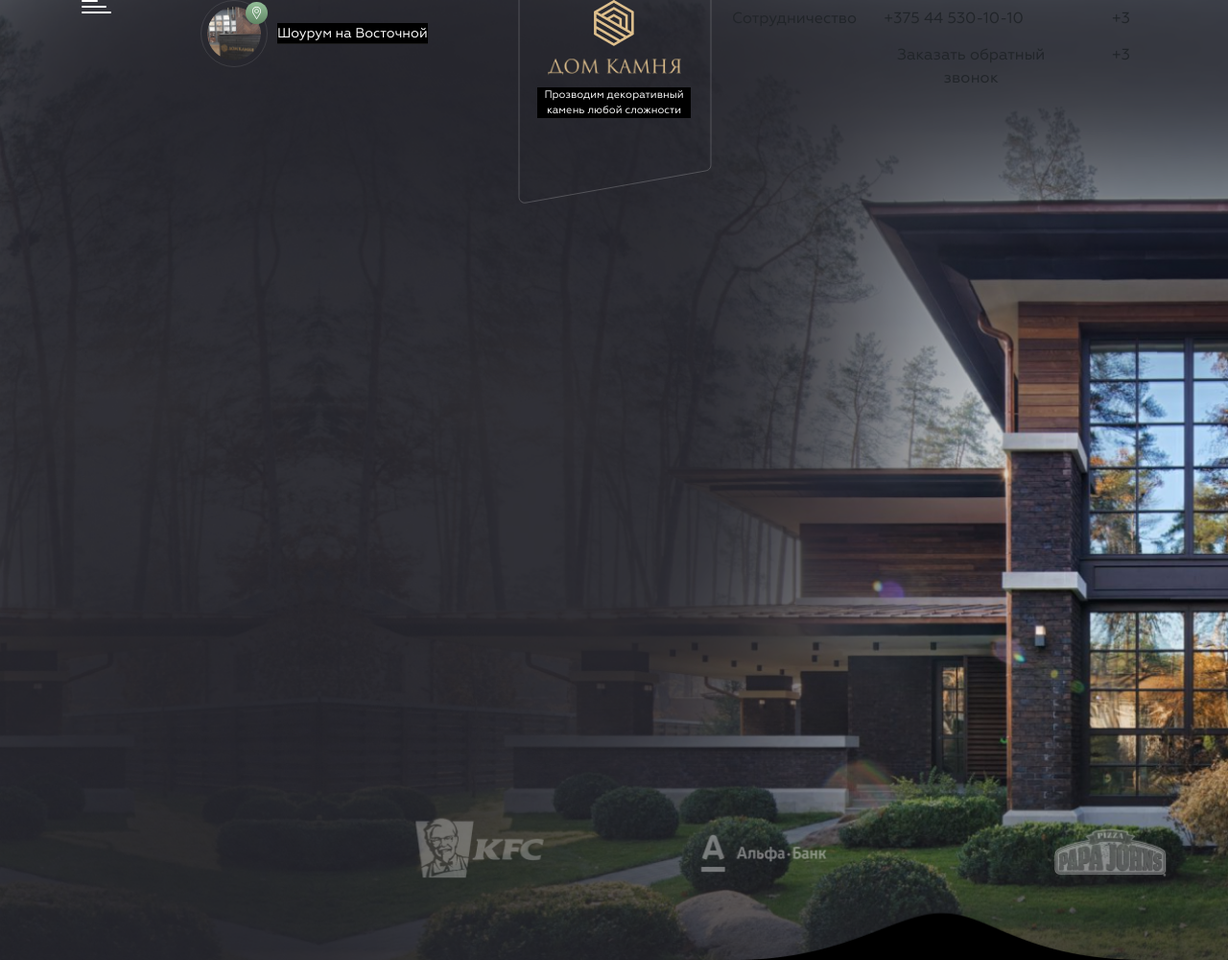
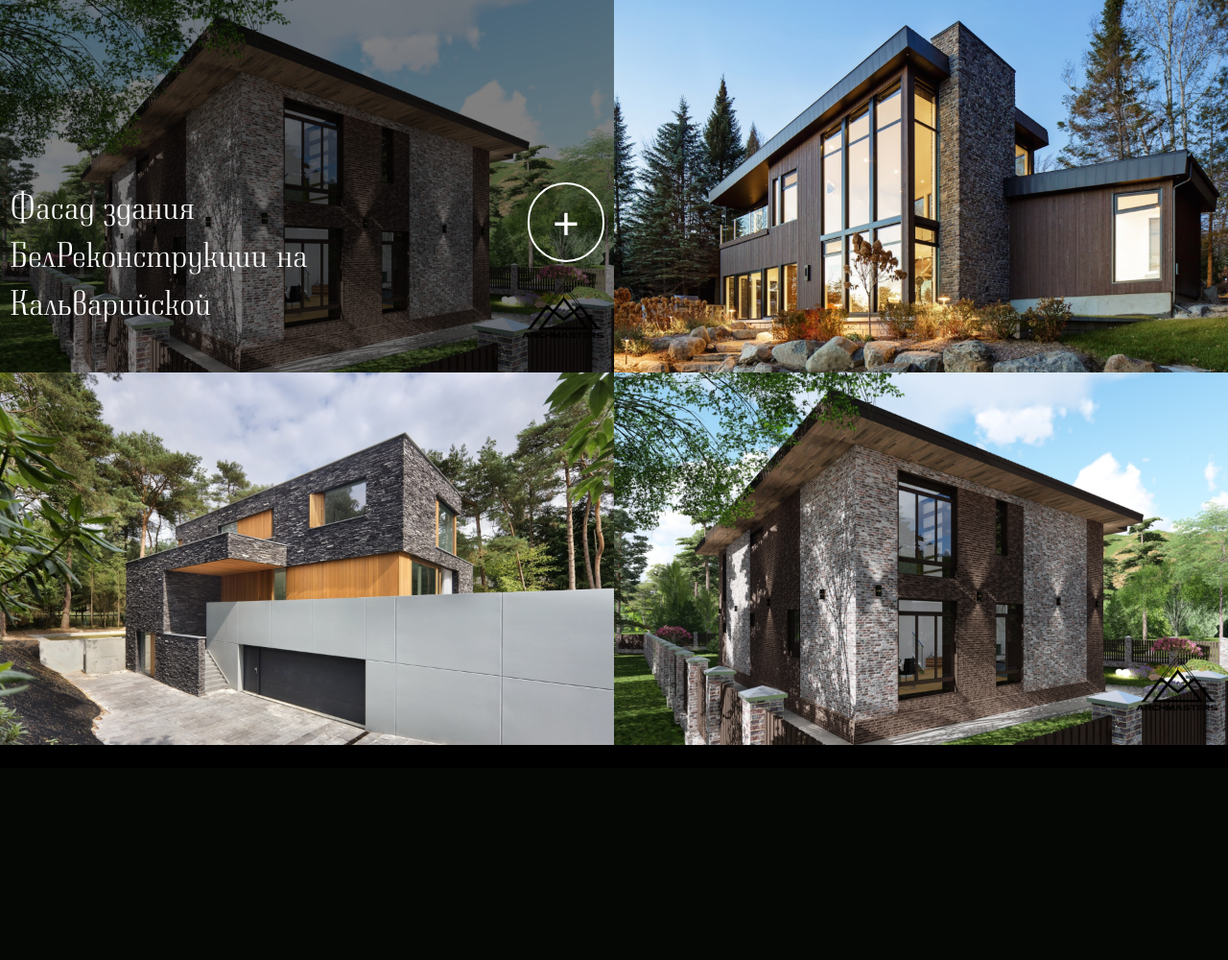
Before and after one commit to Harold-bot/Harold_bot.github.io, a PHP site: page /index.html in a window 1280 px wide. Shown: the whole page at 96% size. After the commit the page ends 776 px from the top, so only its background shows below. Run offline with PHP 8.4, Linux system fonts and the light colour scheme.

Commit message:
block hover image

```diff
--- a/assets/css/style.css
+++ b/assets/css/style.css
@@ -178,3 +178,59 @@
   background-size: cover;
   height: 1000px;
 }
+
+/* .event__img:after { content: ''; position: absolute; top: 0; left: 0; right: 0; bottom: 0; background: rgba(0,0,0,.5);  opacity: 0; }
+
+.event__img:before { content: ''; position: absolute; top: 0; left: 0; right: 0; bottom: 0; background: url(icon-path); opacity: 0; } */
+.event__img {
+  position: relative;
+}
+
+.event__img:hover > .overlay {
+  position: absolute;
+  transition: 1s;
+  top: 0;
+  width:100%;
+  height:100%;
+  left: 0;
+  background-color:#000;
+  opacity:0.5;
+  z-index: 100;
+  display: block;
+}
+
+.event__img:hover > .events-text-block {
+  display: flex;
+}
+
+.events-text-block {
+  position: absolute;
+  display: none;
+  z-index: 200;
+  bottom: 3rem;
+  padding: 0px 10px;
+}
+
+.btn_plus {
+  width: 80px;
+  height: 83px;
+  border: 2px solid #FFFFFF;
+  border-radius: 80px;
+  box-sizing: border-box;
+  color: white!important;
+  font-size: 3rem;
+}
+
+.btn_plus:hover {
+  background-image: none;
+  transition: 1s;
+  -webkit-box-shadow: 0px 0px 8px 0px rgba(255,255,255,1);
+  -moz-box-shadow: 0px 0px 8px 0px rgba(255,255,255,1);
+  box-shadow: 0px 0px 8px 0px rgba(255,255,255,1);
+}
+
+.event__card_title {
+  font-family: Neumann;
+  font-size: 30px;
+  line-height: 50px;
+}
--- a/index.html
+++ b/index.html
@@ -22,65 +22,54 @@
 
   </head>
   <body>
-
-    <section class="main_s01">
-      <div class="container">
-        <nav class="row">
-          <div class="col-lg-5">
-            <div class="row">
-              <div class="col-lg-3">
-                <div class="menu_btn menu_btn-mobile">
-                  <div class="burger-wrapper">
-                      <div class="burger-1"></div>
-                      <div class="burger-2"></div>
-                      <div class="burger-3"></div>
+    <section class="events d-flex flex-wrap">
+      <div class="w-50 w-sm-100 event__img">
+        <img src="./assets/img/aaaaa/back-4.png" alt="" class="w-100 w-sm-100">
+        <div class="overlay"></div>
+        <div class="row events-text-block">
+          <div class="col-lg-9">
+            <h4 class="event__card_title">Фасад здания БелРеконструкции на Кальварийской</h4>
+          </div>
+          <div class="col-lg-3 text-right">
+            <a href="" class="btn btn_plus">+</a>
           </div>
         </div>
       </div>
-              <div class="col-lg-7 place_container">
-                <a href="" class="place_container-link">
-                  <div class="place_img-container">
-                    <img class="place_img" src="assets/img/nav_images/place_img.png" alt="">
+      <div class="w-50 w-sm-100 event__img">
+        <img src="./assets/img/aaaaa/back-2.png" alt="" class="w-100 w-sm-100">
+        <div class="overlay"></div>
+        <div class="row events-text-block">
+          <div class="col-lg-9">
+            <h4 class="event__card_title">Фасад здания БелРеконструкции на Кальварийской</h4>
           </div>
-                  <p>Шоурум на Восточной</p>
-                </a>
+          <div class="col-lg-3 text-right">
+            <a href="" class="btn btn_plus">+</a>
           </div>
         </div>
       </div>
-          <div class="col-lg-2 main_s01-logo-bg">
-            <a href="" class="main_s01-logo-container">
-              <img src="assets/img/nav_images/logo_img.png" alt="">
-              <img src="assets/img/nav_images/logo_text-img.png" alt="">
-              <p>Прозводим декоративный камень любой сложности</p>
-            </a>
+      <div class="w-50 w-sm-100 event__img">
+        <img src="./assets/img/aaaaa/back-3.png" alt="" class="w-100 w-sm-100">
+        <div class="overlay"></div>
+        <div class="row events-text-block">
+          <div class="col-lg-9">
+            <h4 class="event__card_title">Фасад здания БелРеконструкции на Кальварийской</h4>
           </div>
-          <div class="col-lg-5">
-              <div class="row">
-                <div class="col-lg-4">
-                  <a href="#" class="btn">Сотрудничество</a>
-                </div>
-                <div class="col-lg-6">
-                  <div class="row">
-                    <div class="col-lg-12">
-                      <a href="#" class="btn">+375 44 530-10-10</a>
-                    </div>
-                    <div class="col-lg-12">
-                      <a href="#" class="btn">Заказать обратный звонок</a>
+          <div class="col-lg-3 text-right">
+            <a href="" class="btn btn_plus">+</a>
           </div>
         </div>
       </div>
-                <div class="col-lg-2">
-                  <a href="#" class="btn">+3</a>
-                  <a href="#" class="btn">+3</a>
+      <div class="w-50 w-sm-100 event__img">
+        <img src="./assets/img/aaaaa/back-4.png" alt="" class="w-100 w-sm-100">
+        <div class="overlay"></div>
+        <div class="row events-text-block">
+          <div class="col-lg-9">
+            <h4 class="event__card_title">Фасад здания БелРеконструкции на Кальварийской</h4>
+          </div>
+          <div class="col-lg-3 text-right">
+            <a href="" class="btn btn_plus">+</a>
           </div>
         </div>
-          </div>
-        </nav>
-      </div>
-    </section>
-    <section class="banner">
-      <div class="container">
-
       </div>
     </section>
     <script src="./vendor/mask/jquery.maskedinput.min.js"></script>
```
Also changed, not shown: assets/img/aaaaa/back-1.png (added), assets/img/aaaaa/back-2.png (added), assets/img/aaaaa/back-3.png (added), assets/img/aaaaa/back-4.png (added). Lines whose indentation alone changed are shown as unchanged.
